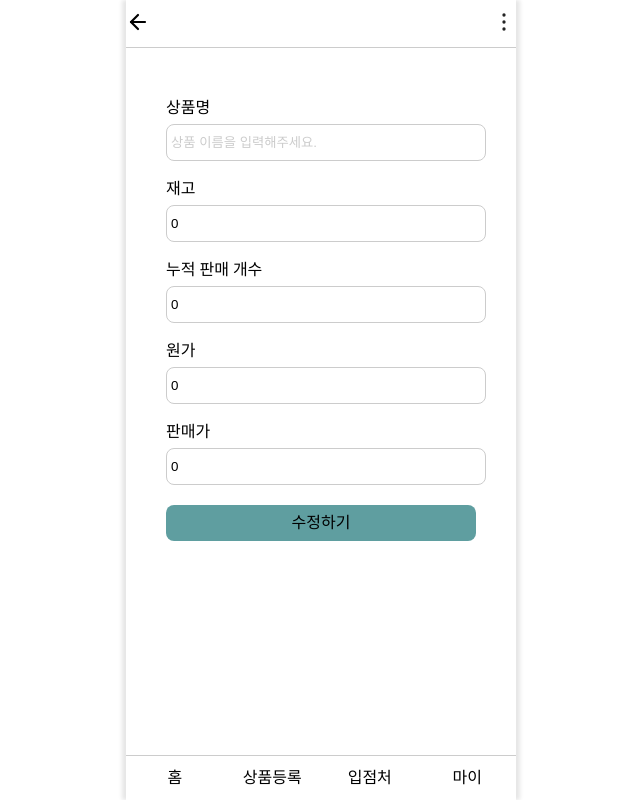
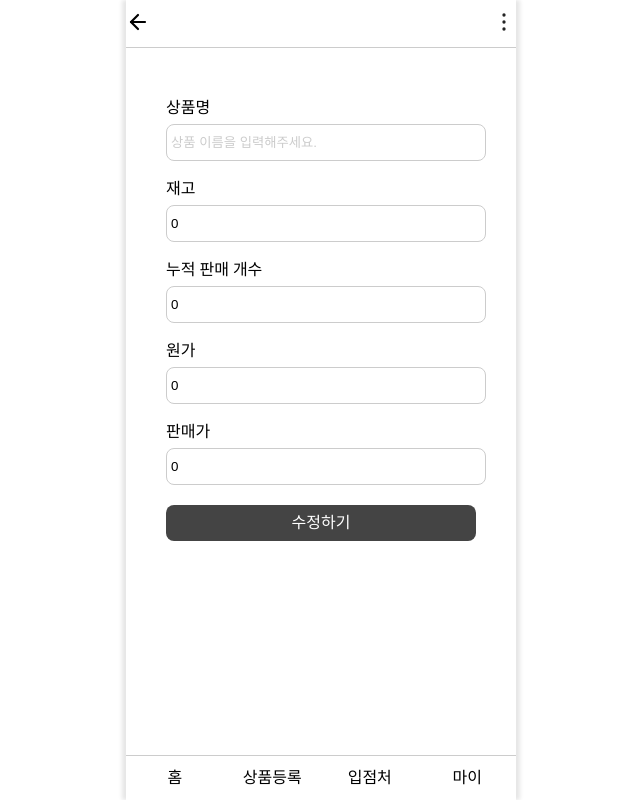
Before and after one commit to smoreasy/fronted, a React (Create React App) app: page /product/product-detail-modify/1 in a window 1280 px wide. Shown: the whole page, without its empty margins (319-959 px from the left). Built offline with nearby package versions, Linux system fonts and the light colour scheme; no server answers.

Commit message:
fix: #1 기본 색상 수정

```diff
--- a/src/components/common/Button/FormSubmitButton.jsx
+++ b/src/components/common/Button/FormSubmitButton.jsx
@@ -1,18 +1,20 @@
 import styled from "styled-components";
 
-const FormSubmitButton = (props) => {
+const SubmitButton = (props) => {
     return (
-        <FormSubmitButtonStyle>{props.text}</FormSubmitButtonStyle>
+        <SubmitButtonStyle>{props.text}</SubmitButtonStyle>
     );
 }
 
-export default FormSubmitButton;
+export default SubmitButton;
 
-const FormSubmitButtonStyle = styled.button`
+const SubmitButtonStyle = styled.button`
   width: 100%;
   padding: 10px 0;
 
-  background-color: cadetblue;
+  background-color: var(--basic-color);
+  color: var(--basic-font-color);
+
   border-radius: 8px;
 
   text-align: center;
--- a/src/styles/GlobalStyle.jsx
+++ b/src/styles/GlobalStyle.jsx
@@ -8,7 +8,8 @@ const GlobalStyle = createGlobalStyle`
 
   :root {
     --vh: 100%;
-    --basic-color: green;
+    --basic-color: #444;
+    --basic-font-color: #fff;
   }
   html, body, div, span, applet, object, iframe,
   h1, h2, h3, h4, h5, h6, p, blockquote, pre,
```
